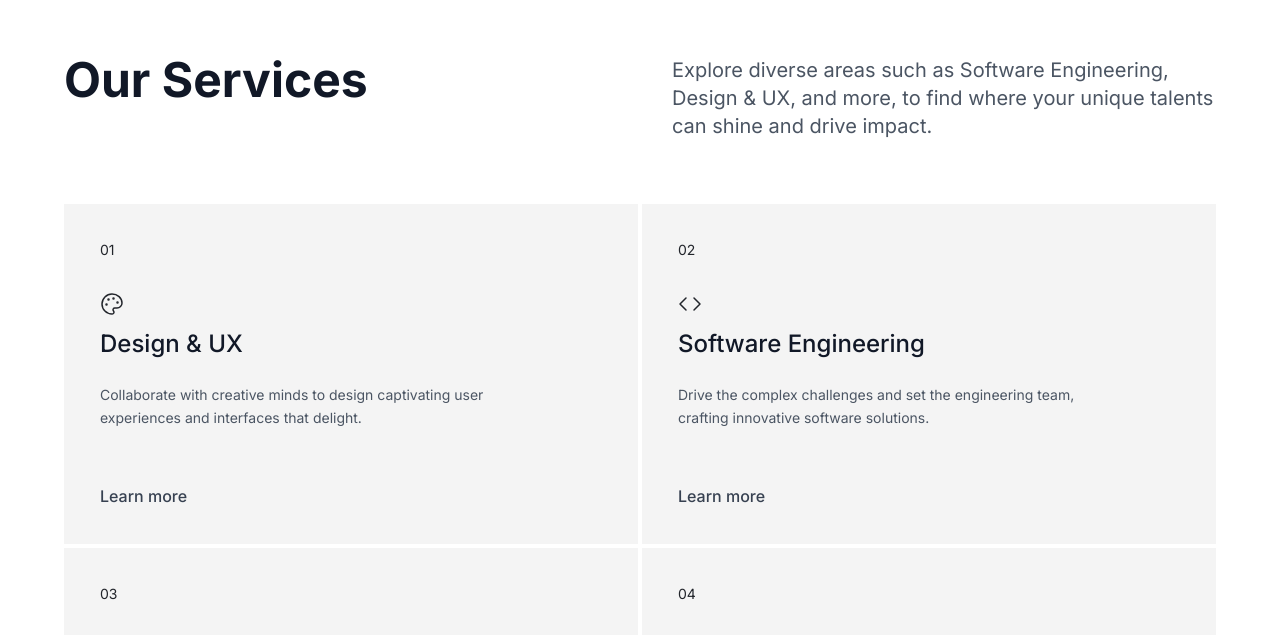
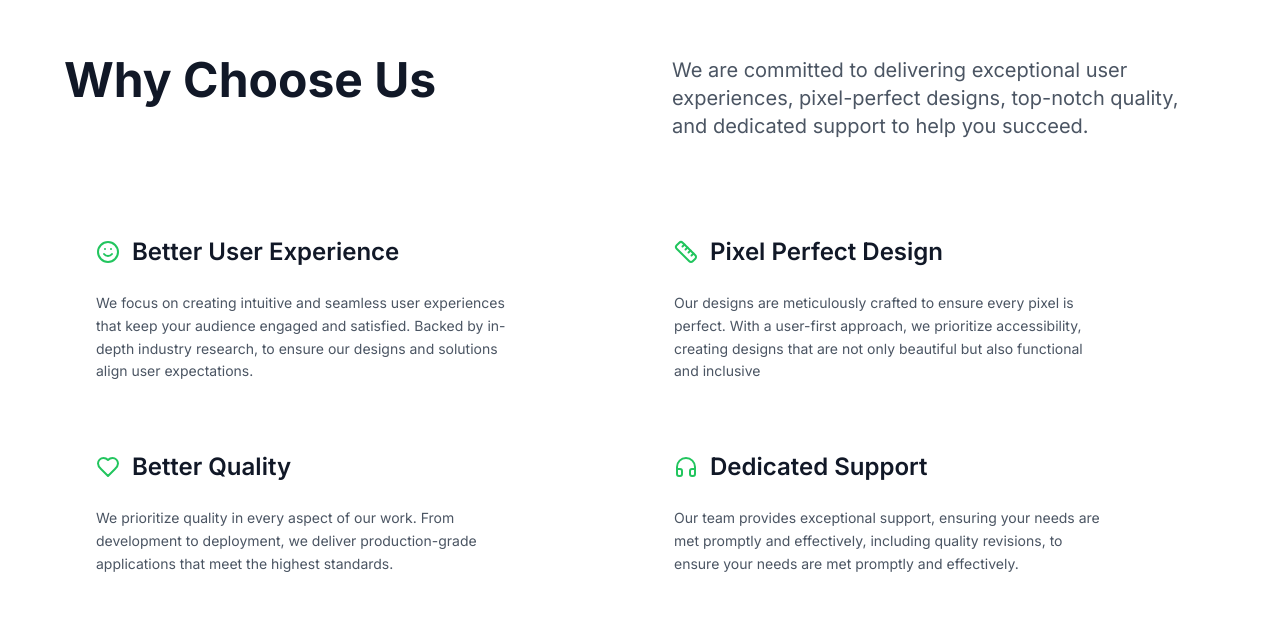
Before and after one commit to 47anjan/unbranded-, a Next.js app: page / in a window 1280 px wide. Shown: the part 840-1475 px from the top of the page. Built offline with nearby package versions, Linux system fonts and the light colour scheme.

Commit message:
Add WhyUs component to highlight service offerings and enhance user engagement

```diff
--- a/app/page.tsx
+++ b/app/page.tsx
@@ -1,3 +1,4 @@
+import WhyUs from "@/components/about/about";
 import Footer from "@/components/footer/footer";
 import Hero from "@/components/hero/hero";
 import Services from "@/components/services/services";
@@ -6,6 +7,7 @@ export default function Home() {
   return (
     <main>
       <Hero />
+      <WhyUs />
       <Services />
       <Footer />
     </main>
--- /dev/null
+++ b/components/about/about.tsx
@@ -0,0 +1,78 @@
+import React from "react";
+import { Smile, Ruler, Heart, Headphones } from "lucide-react";
+import Link from "next/link";
+
+const servicesData = [
+  {
+    icon: Smile,
+    title: "Better User Experience",
+    description:
+      "We focus on creating intuitive and seamless user experiences that keep your audience engaged and satisfied. Backed by in-depth industry research, to ensure our designs and solutions align user expectations.",
+  },
+  {
+    icon: Ruler,
+    title: "Pixel Perfect Design",
+    description:
+      "Our designs are meticulously crafted to ensure every pixel is perfect. With a user-first approach, we prioritize accessibility, creating designs that are not only beautiful but also functional and inclusive",
+  },
+  {
+    icon: Heart,
+    title: "Better Quality",
+    description:
+      "We prioritize quality in every aspect of our work. From development to deployment, we deliver production-grade applications that meet the highest standards.",
+  },
+  {
+    icon: Headphones,
+    title: "Dedicated Support",
+    description:
+      "Our team provides exceptional support, ensuring your needs are met promptly and effectively, including quality revisions, to ensure your needs are met promptly and effectively.",
+  },
+];
+
+const WhyUs = () => {
+  return (
+    <section className="pt-24 ">
+      <div className="px-4 sm:px-6 lg:px-8 xl:px-16 max-w-2xl lg:max-w-none mx-auto">
+        <div className="grid lg:grid-cols-2 gap-10 lg:gap-16 mb-10 sm:mb-16">
+          <h2 className="text-4xl sm:text-5xl font-bold text-gray-900">
+            Why Choose Us
+          </h2>
+          <p className="text-xl text-gray-600">
+            We are committed to delivering exceptional user experiences,
+            pixel-perfect designs, top-notch quality, and dedicated support to
+            help you succeed.
+          </p>
+        </div>
+
+        <div className="grid md:grid-cols-1 lg:grid-cols-2 gap-1">
+          {servicesData.map((service, index) => (
+            <article
+              key={index}
+              className="p-4 sm:p-8 flex flex-col justify-between   "
+            >
+              <div className="flex flex-col gap-8">
+                <div>
+                  <div className="mb-6 flex items-center gap-3">
+                    <service.icon
+                      className="h-6 w-6 text-green-500 "
+                      strokeWidth={2}
+                    />
+                    <h3 className="text-2xl text-nowrap font-semibold text-gray-900 ">
+                      {service.title}
+                    </h3>
+                  </div>
+
+                  <p className="text-gray-600 max-w-[430px] text-sm leading-relaxed">
+                    {service.description}
+                  </p>
+                </div>
+              </div>
+            </article>
+          ))}
+        </div>
+      </div>
+    </section>
+  );
+};
+
+export default WhyUs;
```
